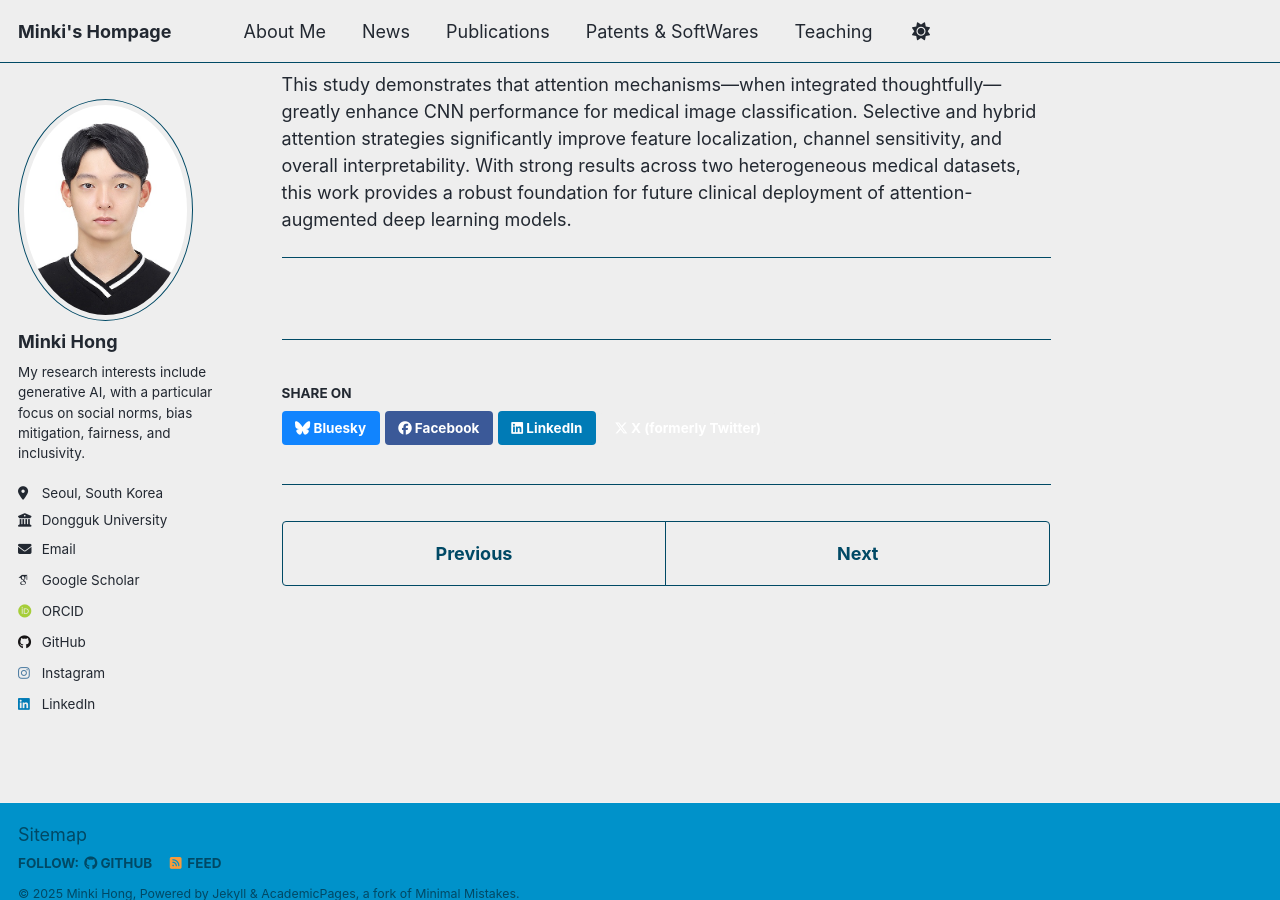
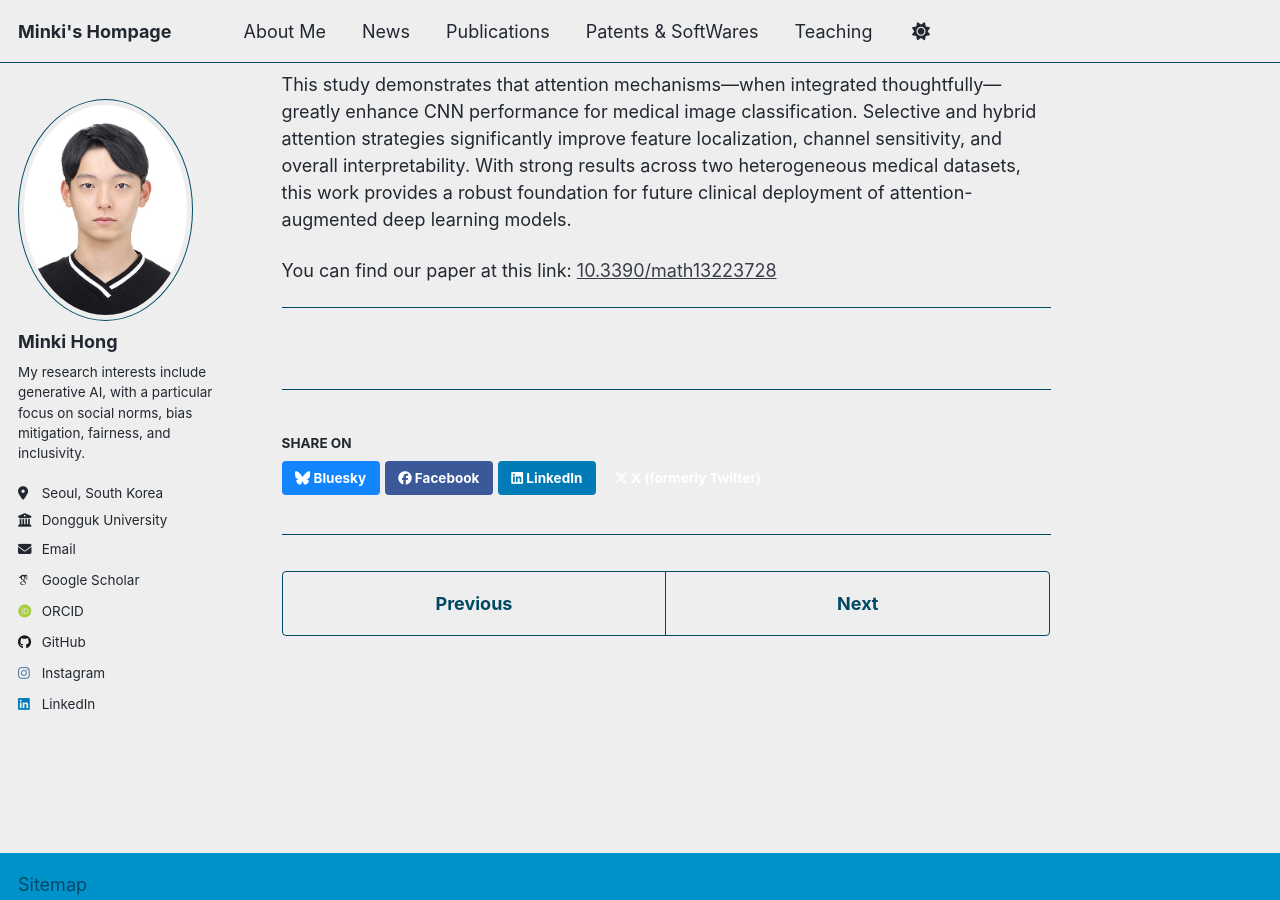
Before and after one commit to bk123477/bk123477.github.io, a Jekyll site: the page built from _publications/cnn-mathematics.md, in a window 1280 px wide and 900 px high, scrolled down 2389 px. Built offline with Jekyll 4.4.1, drawn with Linux system fonts in a browser that asks for light colours; some web fonts are replaced; a script that is not in the unit is left out; part of the change alters nothing that is shown.

Commit message:
paper upload

```diff
--- a/_publications/cnn-mathematics.md
+++ b/_publications/cnn-mathematics.md
@@ -7,7 +7,7 @@ excerpt: 'Mathematics'
 date: 2025-11-19
 venue: 'Mathematics'
 # slidesurl:
-# paperurl:
+paperurl: 'https://doi.org/10.3390/math13223728'
 # citation:
 ---
 
@@ -59,4 +59,6 @@ Across two medical imaging tasks—brain tumor MRI classification and Products o
 ### Conclusion
 This study demonstrates that attention mechanisms—when integrated thoughtfully—greatly enhance CNN performance for medical image classification. Selective and hybrid attention strategies significantly improve feature localization, channel sensitivity, and overall interpretability. With strong results across two heterogeneous medical datasets, this work provides a robust foundation for future clinical deployment of attention-augmented deep learning models.
 
+You can find our paper at this link: [10.3390/math13223728](10.3390/math13223728)
+
 ---
```
